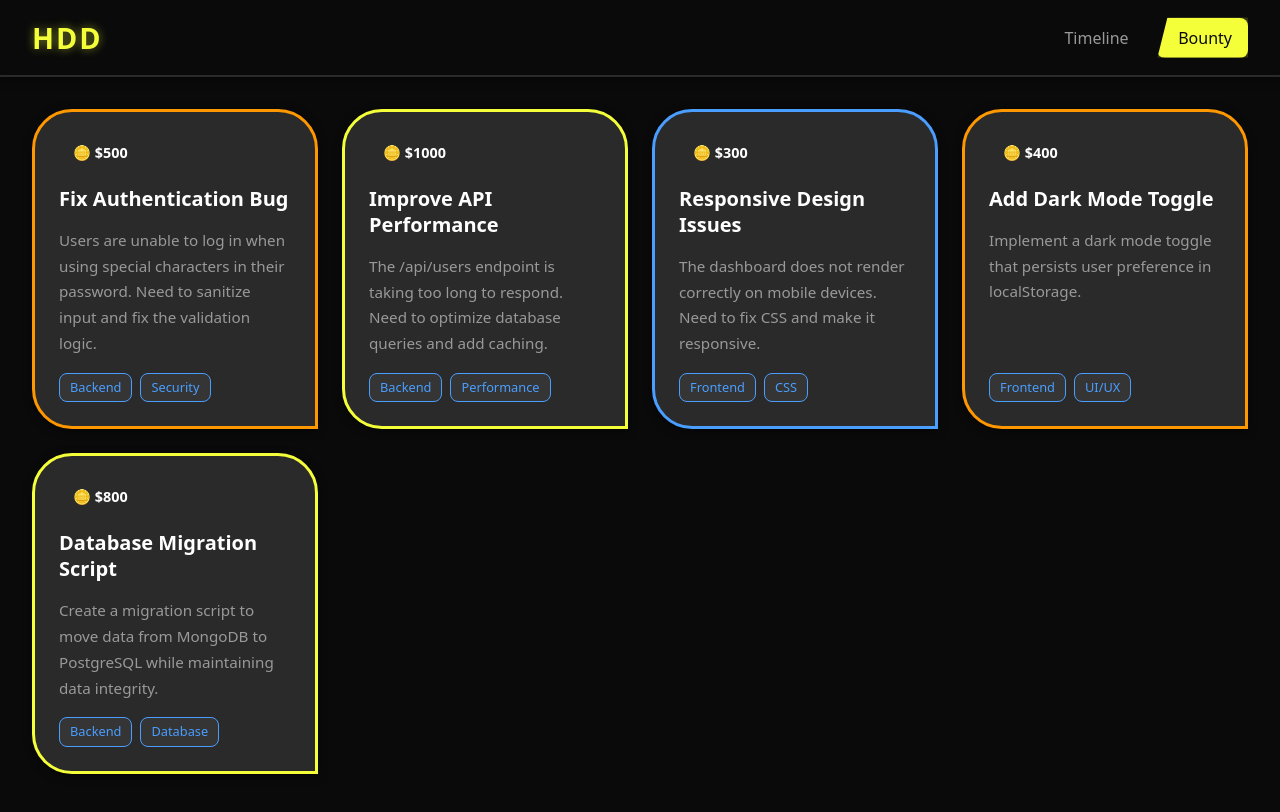
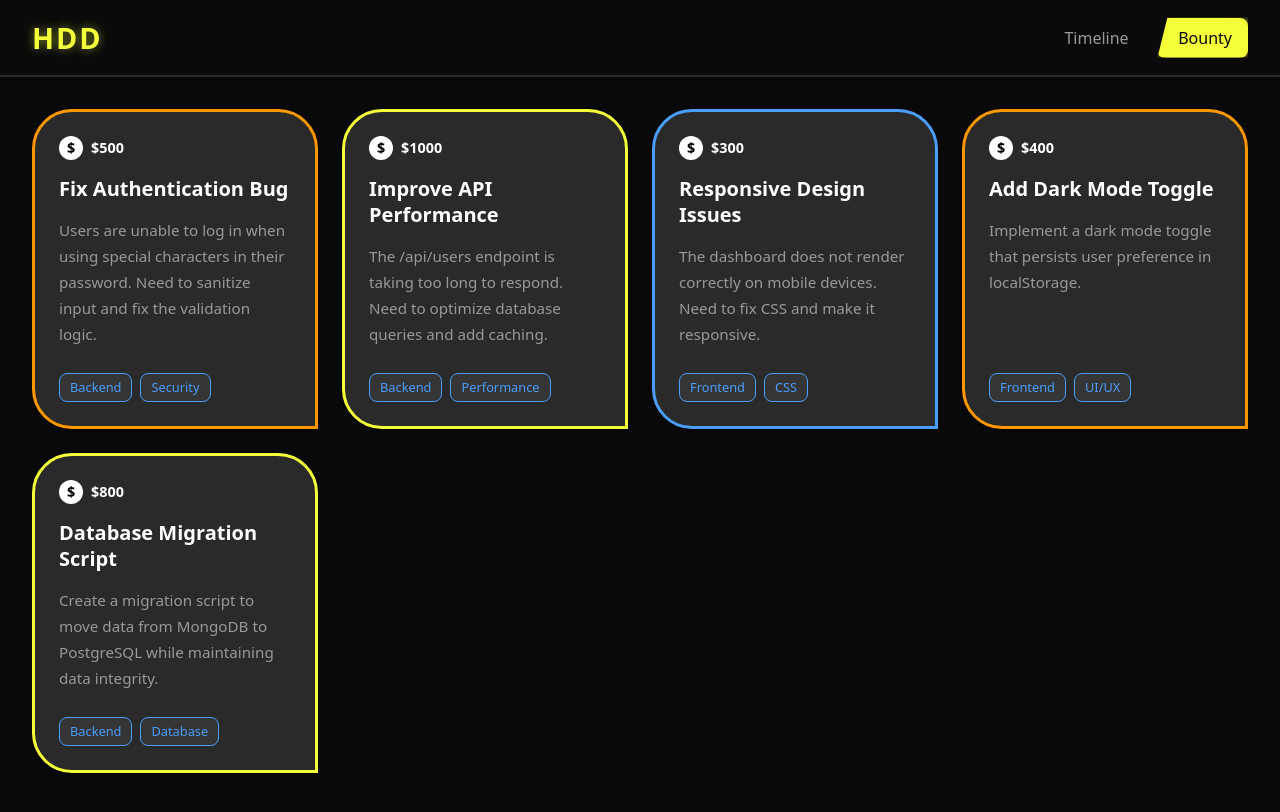
Before and after one commit to enlorik/HDD, a React (Vite) app: page /bounty in a window 1280 px wide. Shown: the top 812 px of the page. Built offline with nearby package versions, Linux system fonts and the light colour scheme.

Commit message:
Implement bounty card styling changes: move reward to upper left, add custom coin icon
Co-authored-by: enlorik <99548776+enlorik@users.noreply.github.com>

```diff
--- a/src/components/Bounty.css
+++ b/src/components/Bounty.css
@@ -77,10 +77,26 @@
 
 .bounty-reward {
   color: #ffffff;
-  padding: 6px 14px;
   font-weight: 700;
   font-size: 0.9rem;
   white-space: nowrap;
+  display: flex;
+  align-items: center;
+  gap: 0.5rem;
+}
+
+.coin-icon {
+  display: inline-flex;
+  align-items: center;
+  justify-content: center;
+  width: 24px;
+  height: 24px;
+  background-color: #ffffff;
+  color: #000000;
+  border-radius: 50%;
+  font-weight: 700;
+  font-size: 0.9rem;
+  flex-shrink: 0;
 }
 
 .bounty-card-description {
--- a/src/components/Bounty.jsx
+++ b/src/components/Bounty.jsx
@@ -92,7 +92,8 @@ function Bounty() {
             >
               <div className="bounty-card-badges">
                 <span className="bounty-reward" aria-label={`Reward: ${bounty.reward}`}>
-                  <span aria-hidden="true">🪙</span> {bounty.reward}
+                  <span className="coin-icon" aria-hidden="true">$</span>
+                  {bounty.reward}
                 </span>
               </div>
               <div className="bounty-card-header">
```
